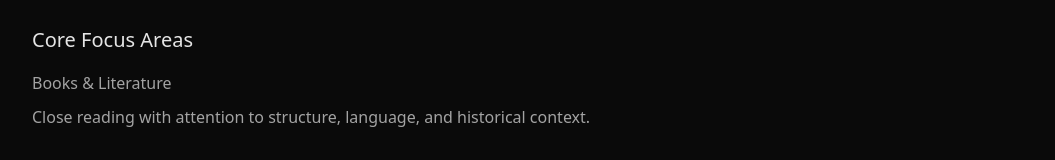
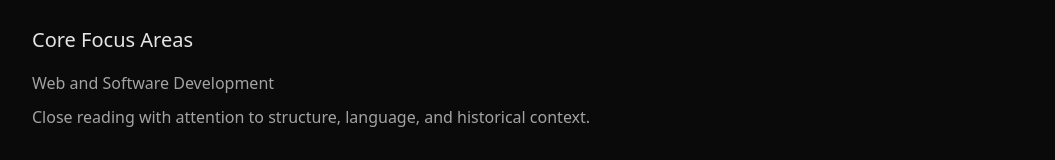
Before and after one commit to RONHEL235/minimal-academic-portfolio, a React (Vite) app: page / in a window 1280 px wide. Shown: the part 707-867 px from the top of the page, without its empty margins (112-1167 px from the left). Built offline with nearby package versions, Linux system fonts and the light colour scheme.

Commit message:
Home content update

```diff
--- a/src/pages/Home.jsx
+++ b/src/pages/Home.jsx
@@ -45,7 +45,7 @@ export default function Home() {
 
         <ul className="space-y-8 mt-4 max-w-2xl text-neutral-700 dark:text-neutral-400">
           {[
-            ["Books & Literature", "Close reading with attention to structure, language, and historical context."],
+            ["Web and Software Development", "Close reading with attention to structure, language, and historical context."],
             ["Research & Synthesis", "Extracting arguments, identifying gaps, and connecting ideas across fields."],
             ["Journalism & Essays", "Clear writing that preserves nuance while remaining accessible."],
             ["Software & Tools", "Minimal, purpose-built systems for research, note-taking, and publishing."],
```
